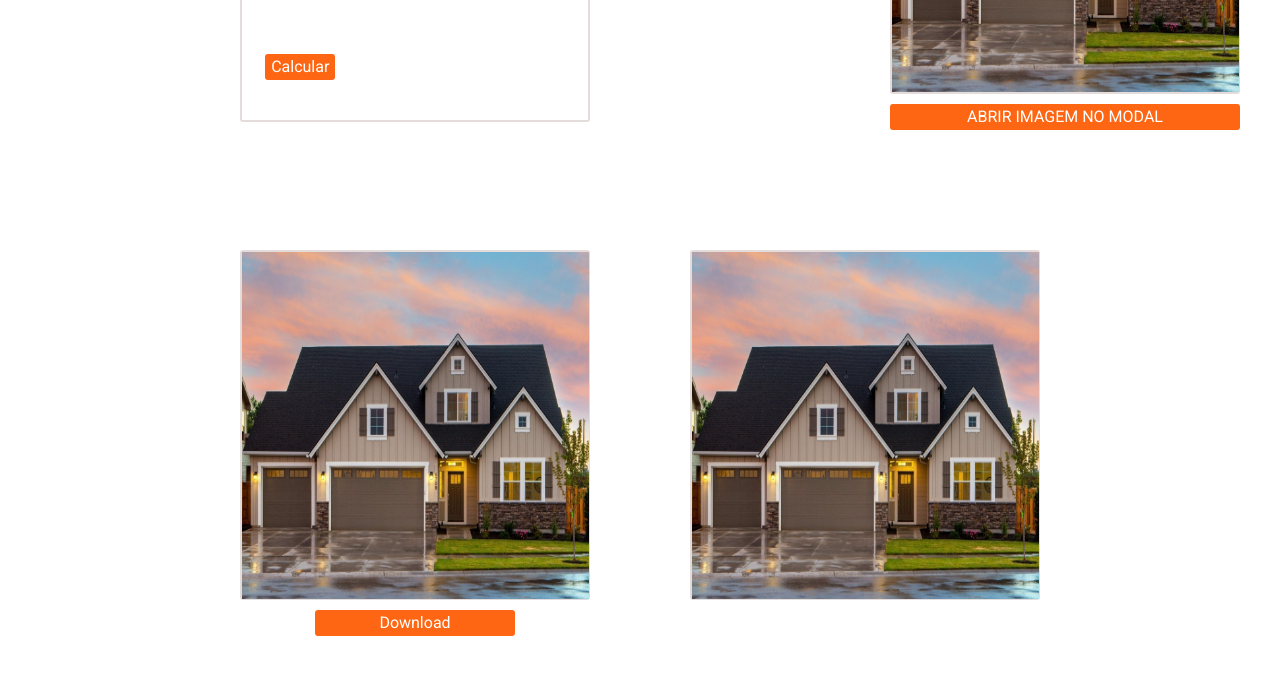
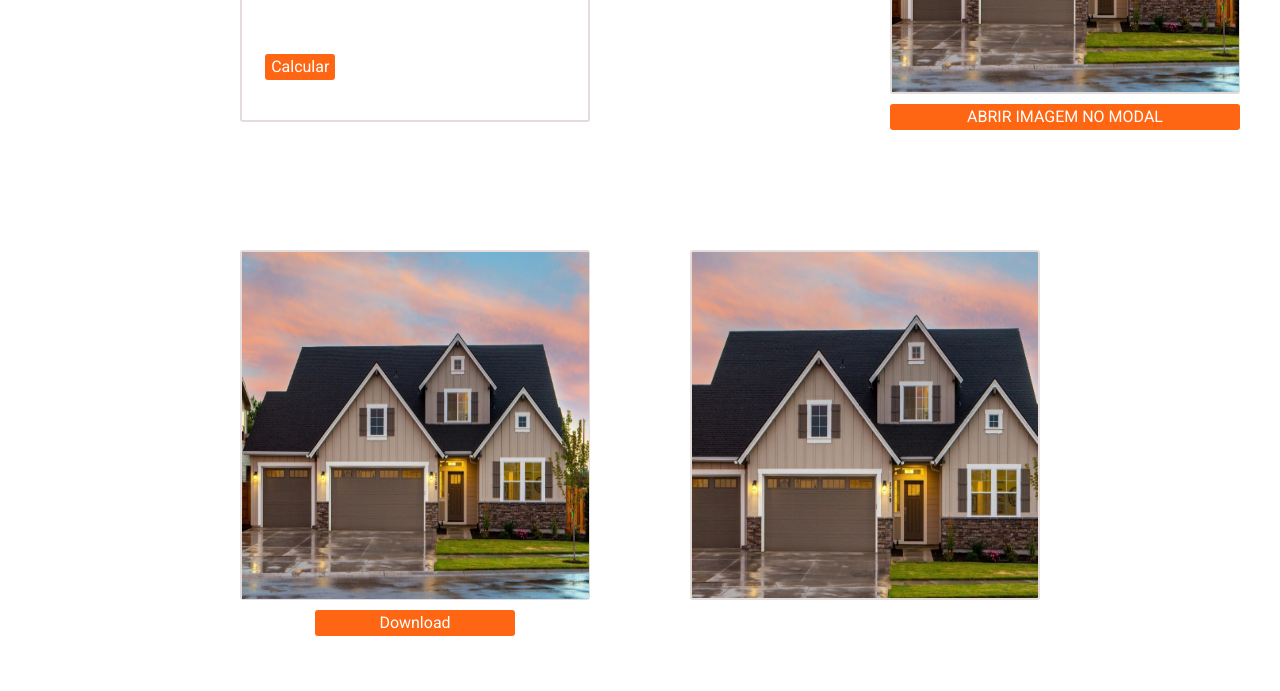
Before and after one commit to felipesantos22/dev_imovel_guide, a plain HTML site: page index.html in a window 1280 px wide. Shown: the part 836-1527 px from the top of the page. Drawn offline with nearby package versions, Linux system fonts and the light colour scheme.

Commit message:
insert zoom card 6

```diff
--- a/style.css
+++ b/style.css
@@ -126,22 +126,23 @@
   height: 350px; /* Altura fixa para o card */
   border: 2px solid #e4dbdb; /* Borda preta */
   border-radius: 3px; /* Raio de borda de 3px */
-  display: flex; /* Flexbox para centralizar conteúdo */
-  align-items: center; /* Alinha o conteúdo no centro verticalmente */
-  justify-content: center; /* Alinha o conteúdo no centro horizontalmente */
+  overflow: hidden; /* Esconde o que passar da borda */
+  position: relative; /* Posicionamento relativo para ajustar a imagem */
 }
 
-/* Estilo inicial da imagem */
 .card6 img {
-  width: 347px;
-  height: 347px;
-  transition: transform 2s ease; /* Duração e suavização da transição */
-  transform: scale(1); /* Tamanho inicial */
+  width: 100%; /* Ajusta a largura da imagem ao contêiner */
+  height: 100%; /* Ajusta a altura da imagem ao contêiner */
+  animation: zoomEffect 2s forwards; /* Animação de zoom */
 }
 
-/* Estilo de zoom na imagem */
-.zoom-in {
-  transform: scale(1.2); /* Tamanho após o zoom */
+@keyframes zoomEffect {
+  0% {
+    transform: scale(1); /* Tamanho inicial */
+  }
+  100% {
+    transform: scale(1.2); /* Zoom para 120% */
+  }
 }
 
 
```
